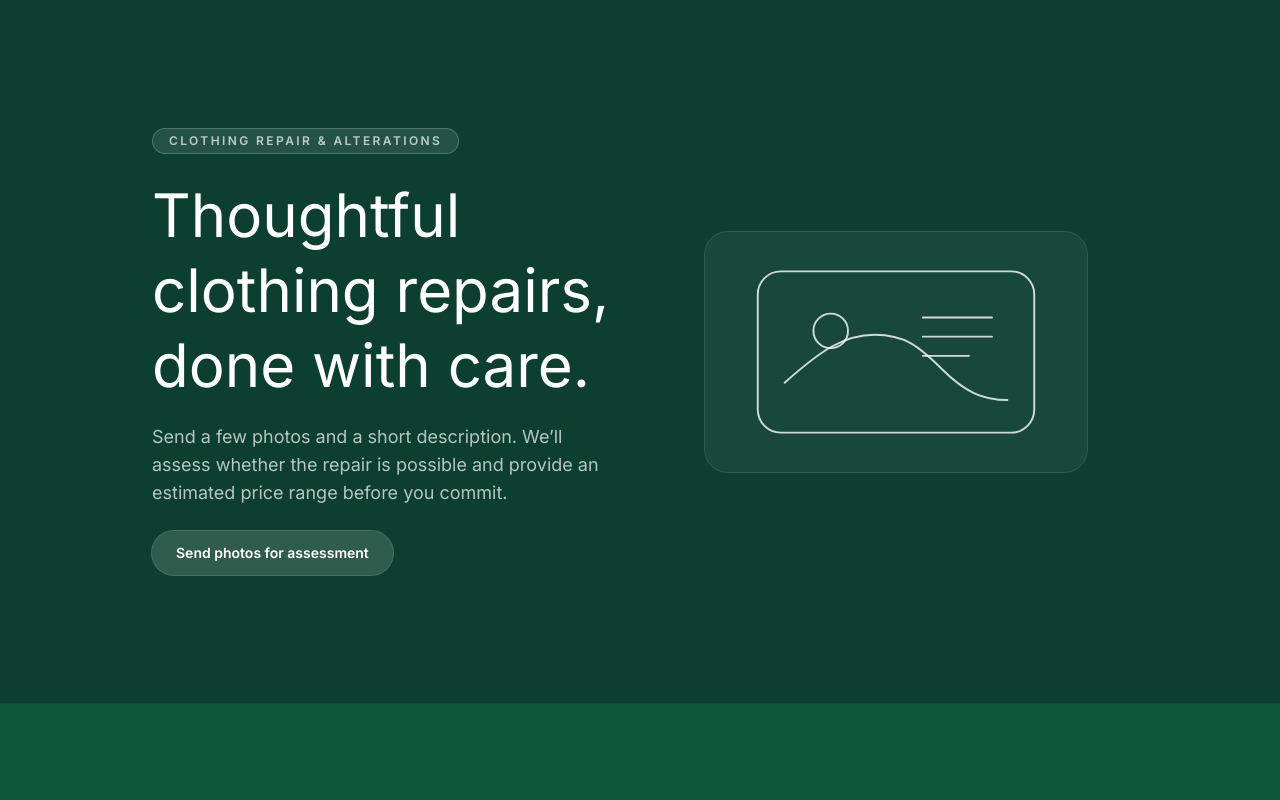
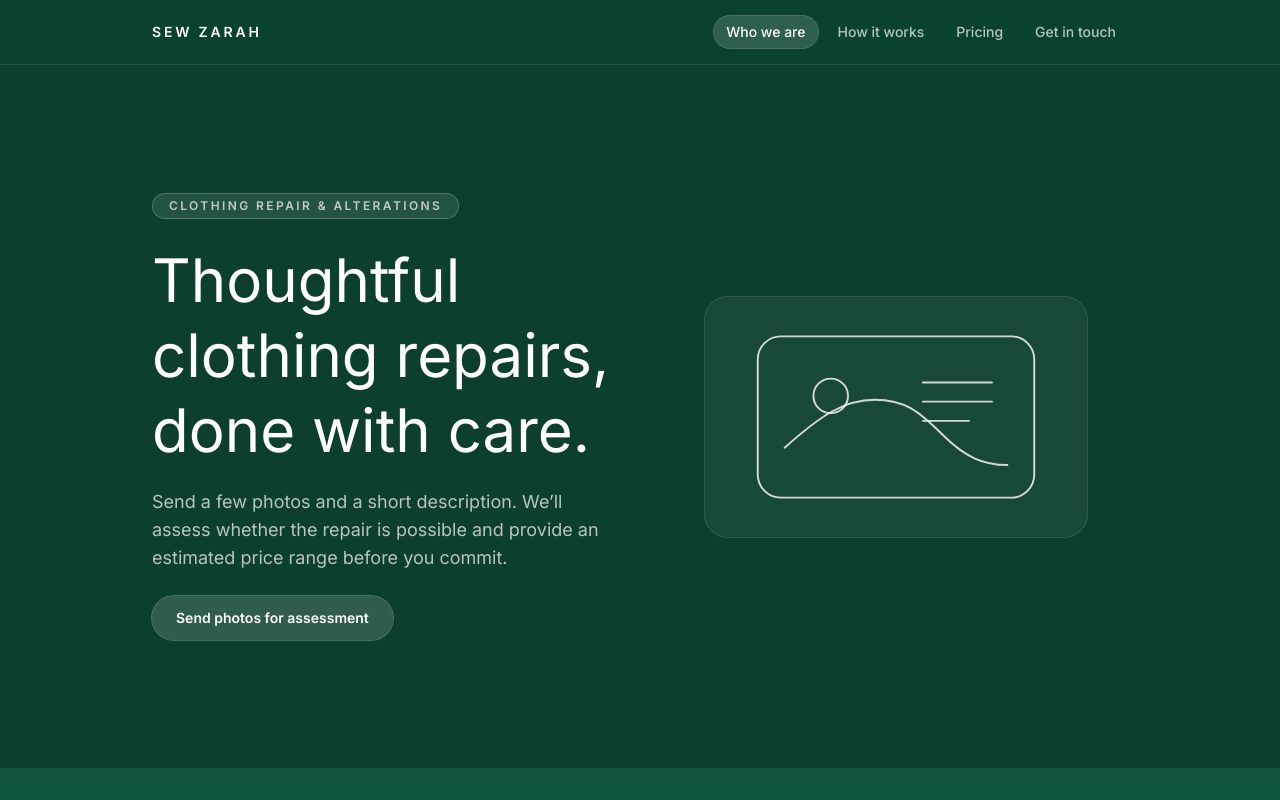
Before and after one commit to matthew-holman/sew_zarah, a Next.js app: page / in a window 1280 px wide. Shown: the top 800 px of the page. Built offline with nearby package versions, Linux system fonts and the light colour scheme.

Commit message:
Added menu bar

```diff
--- a/app/layout.tsx
+++ b/app/layout.tsx
@@ -1,6 +1,7 @@
 import type { Metadata } from "next";
 import { Inter } from "next/font/google";
 import "./globals.css";
+import Header from "@/components/Header";
 
 const inter = Inter({
   subsets: ["latin"],
@@ -22,6 +23,7 @@ export default function RootLayout({
       <body
         className={`${inter.className} min-h-screen bg-jade-500 text-white antialiased`}
       >
+        <Header />
         {children}
       </body>
     </html>
--- a/app/page.tsx
+++ b/app/page.tsx
@@ -7,29 +7,45 @@ import Section from "@/components/Section";
 
 export default function HomePage() {
   return (
-    <main className="flex flex-col">
+    <main id="top" className="flex flex-col">
       {/* 1. Hero / Above the fold */}
-      <Section className="bg-jade-900" spacing="loose">
+      <Section
+        id="who-we-are"
+        className="bg-jade-900 scroll-mt-24"
+        spacing="loose"
+      >
         <HeroSection />
       </Section>
 
       {/* 2. How it works / Process */}
-      <Section className="bg-jade-800" spacing="loose">
+      <Section
+        id="how-it-works"
+        className="bg-jade-800 scroll-mt-24"
+        spacing="loose"
+      >
         <ProcessOverview />
       </Section>
 
       {/* 3. Expectation setting */}
-      <Section className="bg-jade-700" spacing="loose">
+      <Section
+        id="expectations"
+        className="bg-jade-700 scroll-mt-24"
+        spacing="loose"
+      >
         <ExpectationSetting />
       </Section>
 
       {/* 4. Contact & photo submission (primary CTA) */}
-      <Section id="contact" className="bg-jade-600" spacing="loose">
+      <Section
+        id="contact"
+        className="bg-jade-600 scroll-mt-24"
+        spacing="loose"
+      >
         <ContactAndPhotoSubmission />
       </Section>
 
       {/* 5. Footer */}
-      <Section className="bg-jade-500" spacing="loose">
+      <Section className="bg-jade-500 scroll-mt-24" spacing="loose">
         <Footer />
       </Section>
     </main>
--- /dev/null
+++ b/components/Header.tsx
@@ -0,0 +1,120 @@
+"use client";
+
+import { useEffect, useMemo, useState } from "react";
+
+const ACTIVE_LINK_CLASS_NAME =
+  "rounded-full bg-white/15 px-3 py-1.5 text-sm font-medium text-white ring-1 ring-white/25 transition";
+const INACTIVE_LINK_CLASS_NAME =
+  "rounded-full px-3 py-1.5 text-sm font-medium text-white/70 transition hover:bg-white/10 hover:text-white";
+
+export default function Header() {
+  const navItems = useMemo(
+    () => [
+      { id: "who-we-are", label: "Who we are", href: "#who-we-are" },
+      { id: "how-it-works", label: "How it works", href: "#how-it-works" },
+      { id: "expectations", label: "Pricing", href: "#expectations" },
+      { id: "contact", label: "Get in touch", href: "#contact" },
+    ],
+    [],
+  );
+
+  const [activeSectionId, setActiveSectionId] = useState<string>(
+    navItems[0].id,
+  );
+
+  useEffect(() => {
+    if (typeof window === "undefined") {
+      return;
+    }
+
+    const targetElements = navItems
+      .map((item) => document.getElementById(item.id))
+      .filter((element): element is HTMLElement => Boolean(element));
+
+    if (targetElements.length === 0) {
+      return;
+    }
+
+    const visibilityById = new Map<
+      string,
+      { ratio: number; isIntersecting: boolean }
+    >();
+
+    const observer = new IntersectionObserver(
+      (entries) => {
+        entries.forEach((entry) => {
+          const id = entry.target.getAttribute("id");
+          if (!id) {
+            return;
+          }
+
+          visibilityById.set(id, {
+            ratio: entry.intersectionRatio,
+            isIntersecting: entry.isIntersecting,
+          });
+        });
+
+        const visibleSections = navItems
+          .map((item) => {
+            const state = visibilityById.get(item.id);
+            if (!state?.isIntersecting) {
+              return null;
+            }
+            return { id: item.id, ratio: state.ratio };
+          })
+          .filter((item): item is { id: string; ratio: number } =>
+            Boolean(item),
+          );
+
+        if (visibleSections.length === 0) {
+          return;
+        }
+
+        visibleSections.sort((first, second) => second.ratio - first.ratio);
+        const nextActiveId = visibleSections[0].id;
+
+        setActiveSectionId((previous) =>
+          previous === nextActiveId ? previous : nextActiveId,
+        );
+      },
+      {
+        rootMargin: "-20% 0px -65% 0px",
+        threshold: [0, 0.1, 0.25, 0.5, 0.75, 1],
+      },
+    );
+
+    targetElements.forEach((element) => observer.observe(element));
+
+    return () => observer.disconnect();
+  }, [navItems]);
+
+  return (
+    <header className="sticky top-0 z-50 border-b border-white/10 bg-emerald-950/80 bg-jade-950/80 backdrop-blur">
+      <div className="mx-auto flex w-full max-w-5xl items-center justify-between px-6 py-4">
+        <a
+          href="#top"
+          className="text-sm font-semibold uppercase tracking-[0.2em] text-white"
+        >
+          Sew Zarah
+        </a>
+        <nav className="flex items-center gap-2">
+          {navItems.map((item) => {
+            const isActive = item.id === activeSectionId;
+            return (
+              <a
+                key={item.id}
+                href={item.href}
+                className={
+                  isActive ? ACTIVE_LINK_CLASS_NAME : INACTIVE_LINK_CLASS_NAME
+                }
+                aria-current={isActive ? "page" : undefined}
+              >
+                {item.label}
+              </a>
+            );
+          })}
+        </nav>
+      </div>
+    </header>
+  );
+}
```
Lines whose indentation alone changed are shown as unchanged.
